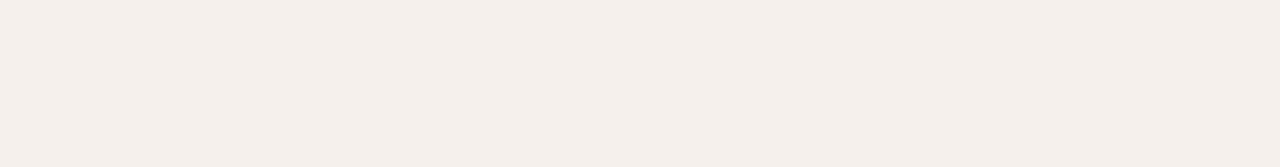
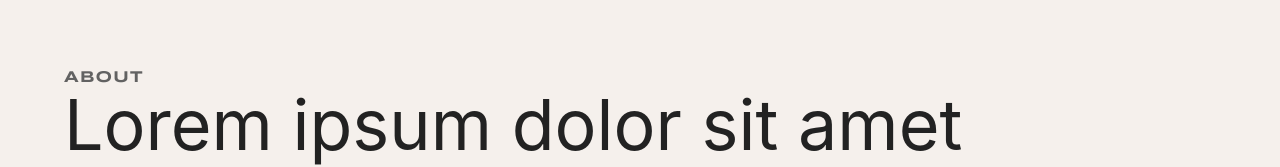
Before and after one commit to NSMNIA/ViteProject, a React (Vite) app: page / in a window 1280 px wide. Shown: the part 2066-2233 px from the top of the page. Before the commit the page ends 2036 px from the top, so only its background shows below. Built offline with nearby package versions, Linux system fonts and the light colour scheme.

Commit message:
about added
Signed-off-by: Kevin Stoop <433243@student.fontys.nl>

```diff
--- a/src/App.tsx
+++ b/src/App.tsx
@@ -1,4 +1,5 @@
 import { useState } from 'react'
+import { About } from './components/About'
 import { Featured } from './components/Featured'
 import { Header } from './components/Header'
 import { Navbar } from './components/Navbar'
@@ -12,6 +13,7 @@ function App() {
       <Navbar/>
       <Header/>
       <Featured/>
+      <About/>
     </main>
     </>
   )
--- /dev/null
+++ b/src/components/About/about.scss
@@ -0,0 +1,6 @@
+.rd-about--section{
+    p{
+        font-size: 70px;
+        line-height: 1.12;
+    }
+}
--- /dev/null
+++ b/src/components/About/index.tsx
@@ -0,0 +1,14 @@
+import React from 'react'
+import './about.scss';
+import { SectionHeader } from '../SectionHeader';
+
+export const About = () => {
+  return (
+    <section className="rd-about--section">
+        <SectionHeader title="about"/>
+        <p>
+            Lorem ipsum dolor sit amet consectetur adipisicing elit. Laudantium, error. Hic soluta ducimus odio quod, sed, cupiditate vel rerum voluptate atque eveniet, sequi at incidunt animi ut? Magnam eaque quis tempora recusandae culpa. Dolorum delectus autem omnis nam neque temporibus.
+        </p>
+    </section>
+  )
+}
--- /dev/null
+++ b/src/components/SectionHeader/index.tsx
@@ -0,0 +1,12 @@
+import React from 'react'
+import './sectionheader.scss';
+
+interface IProps {
+    title: string
+}
+
+export const SectionHeader = ({ title }: IProps) => {
+  return (
+    <h6 className='rd-section--header'>{title}</h6>
+  )
+}
--- /dev/null
+++ b/src/components/SectionHeader/sectionheader.scss
@@ -0,0 +1,7 @@
+.rd-section--header{
+    text-transform: uppercase;
+    font-weight: 600;
+    letter-spacing: 1px;
+    font-family: 'Syncopate', sans-serif;
+    color: #626262;
+}
```
